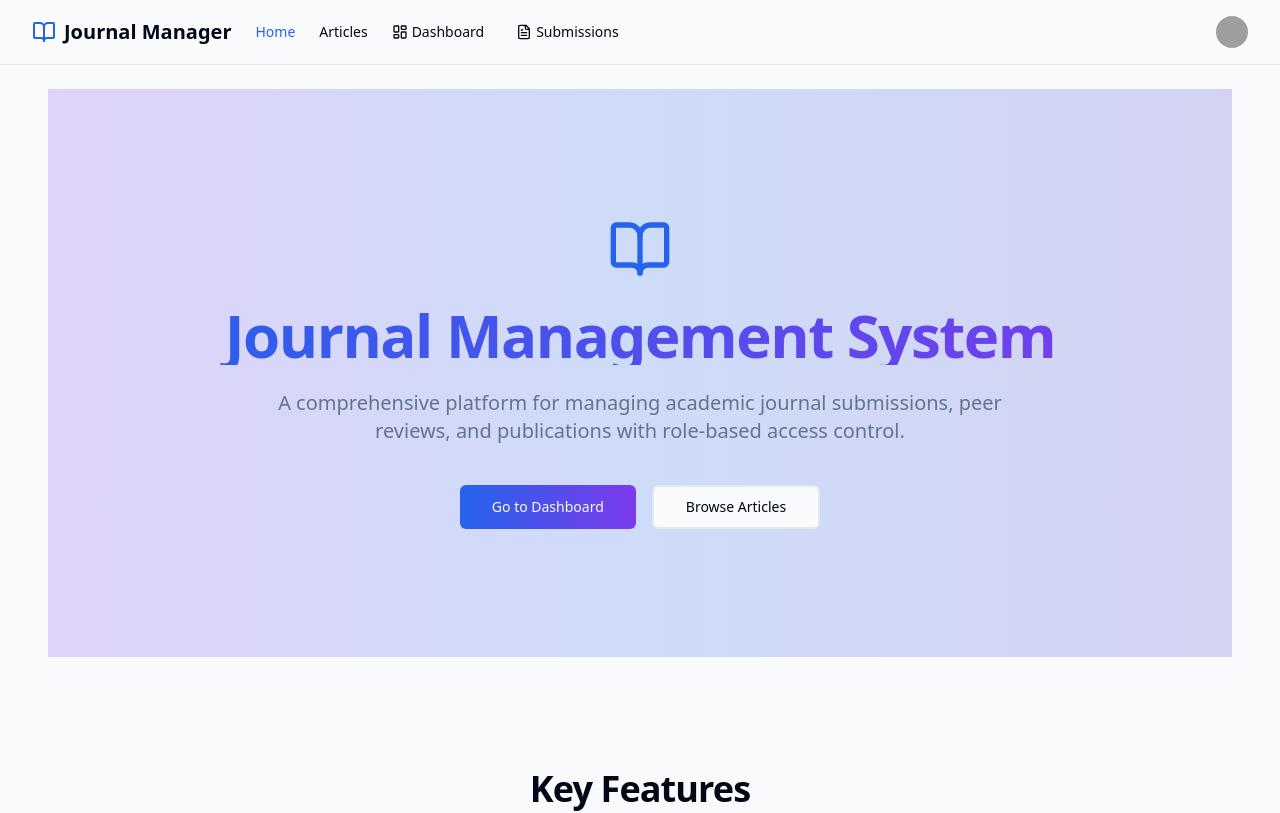
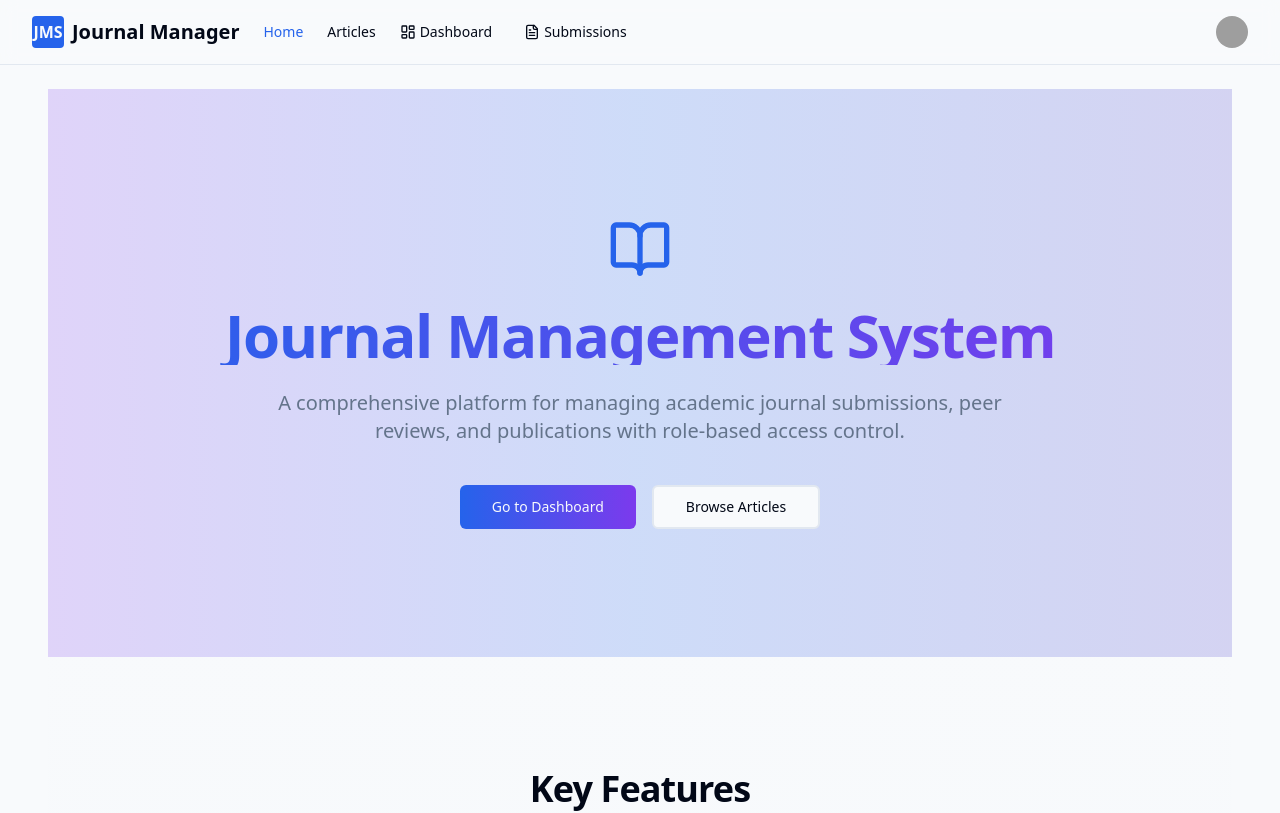
Before and after one commit to UmangPradhananga/author-atlas, a React (Vite) app: page / in a window 1280 px wide. Shown: the top 813 px of the page. Built offline with nearby package versions, Linux system fonts and the light colour scheme; grey boxes are pictures that could not be loaded.

Commit message:
Remove logo and add JMS logo
Replaced the existing logo in the header with the JMS logo.

```diff
--- a/src/components/layout/Navbar.tsx
+++ b/src/components/layout/Navbar.tsx
@@ -2,7 +2,7 @@
 import { useState } from 'react';
 import { Link, useNavigate, useLocation } from 'react-router-dom';
 import {
-  Menu, X, BookOpen, LogOut, User, LayoutDashboard,
+  Menu, X, LogOut, User, LayoutDashboard,
   FileText, ClipboardCheck, Users, Settings, Plus
 } from 'lucide-react';
 import { useAuth } from '@/context/AuthContext';
@@ -61,7 +61,10 @@ const Navbar = () => {
       <div className="container flex h-16 items-center">
         <div className="flex items-center">
           <Link to="/" className="flex items-center space-x-2">
-            <BookOpen className="h-6 w-6 text-primary" />
+            {/* JMS Logo */}
+            <div className="flex items-center justify-center bg-primary text-primary-foreground rounded h-8 w-8 font-bold">
+              JMS
+            </div>
             <span className="font-bold text-xl hidden md:inline-block">Journal Manager</span>
           </Link>
         </div>
```
